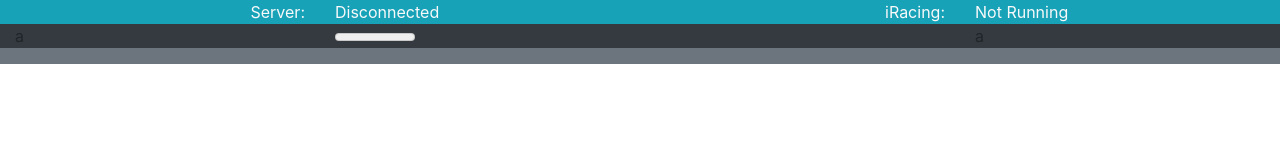
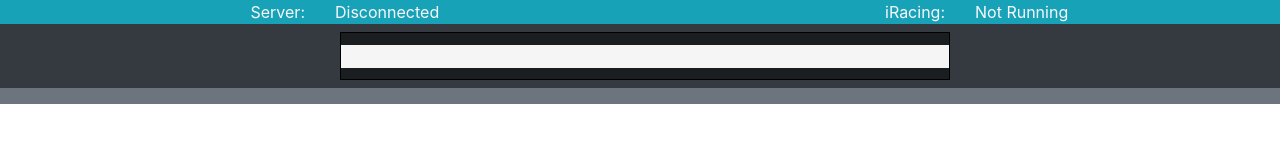
Before and after one commit to sblease360/SimDashFrontEnd, a website: page index.html in a window 1280 px wide. Drawn offline with nearby package versions, Linux system fonts and the light colour scheme.

Commit message:
Improvements to display of revs, gearing and digital rev counter

```diff
--- a/clientscript.js
+++ b/clientscript.js
@@ -41,8 +41,16 @@ function startConnection() {
             telem = JSON.parse(event.data);
 
             document.getElementById('currentRevs').value = telem.RPM
+            if (telem.Gear === 0) {
+                document.getElementById('currGear').innerHTML = "N";
+            } else if (telem.Gear === -1) {
+                document.getElementById('currGear').innerHTML = "R";
+            } else {
+                document.getElementById('currGear').innerHTML = telem.Gear;
+            }
+                ;
 
-            document.getElementById('testelem').innerHTML = telem.RPM;}
+            document.getElementById('currRevs').innerHTML = Math.round(telem.RPM);}
 
         if (event.data == "Connected to iRacing") {
             document.getElementById('irStatus').innerHTML = "Running"
--- /dev/null
+++ b/custom_styling.css
@@ -0,0 +1,15 @@
+meter {
+    border: 1px solid #000;
+    background-color: #1a1e21;
+}
+
+meter::-webkit-meter-bar {
+    background: none;
+    background-color: whitesmoke;
+}
+#currentRevs{
+    width: 100%;
+    height: 3em;
+    margin: 5px;
+    margin-top: 8px;
+}
--- a/index.html
+++ b/index.html
@@ -5,6 +5,7 @@
     <meta charset="utf-8" />
     <title>iRacing dashboard </title>
     <link rel="stylesheet" href="https://stackpath.bootstrapcdn.com/bootstrap/4.3.1/css/bootstrap.min.css" integrity="sha384-ggOyR0iXCbMQv3Xipma34MD+dH/1fQ784/j6cY/iJTQUOhcWr7x9JvoRxT2MZw1T" crossorigin="anonymous">
+    <link rel="stylesheet" href="custom_styling.css" />
 </head>
 <body onload="startConnection()">
     <div class="container-fluid">
@@ -15,11 +16,15 @@
             <div class="col text-left" id="irStatus">Not Running</div>
         </div>
         <div class="row bg-dark">
-            <div class="col"> a</div>
+            <div class="col d-flex align-items-center justify-content-center">
+                <h1 class="text-light" id="currGear"></h1>
+            </div>
             <div class="col-6" id="revCounter">
-                <meter id="currentRevs" value="500" min="500" low="1500" high="6000" max="6900" title="rpm"></meter>
+                <meter id="currentRevs" value="500" min="500" low="1500" high="6000" max="6975" title="rpm"></meter>
             </div>
-            <div class="col"> a</div>
+            <div class="col d-flex align-items-center justify-content-center">
+                <h1 class="text-light text-center" id="currRevs"></h1>
+            </div>
         </div>
     </div>
         <div class="row bg-secondary">
```
Also changed, not shown: 1 other file.
